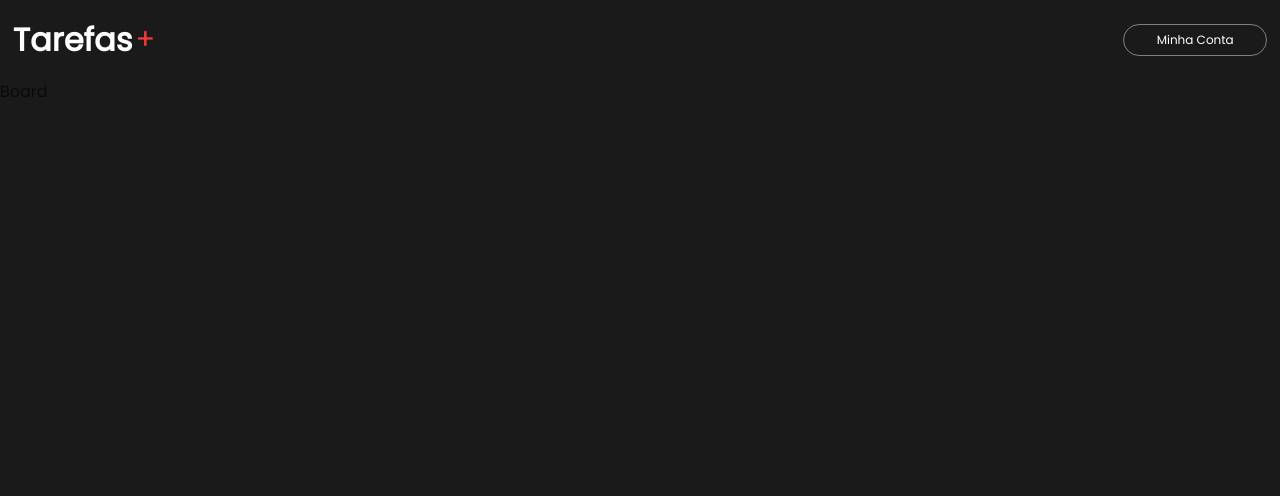
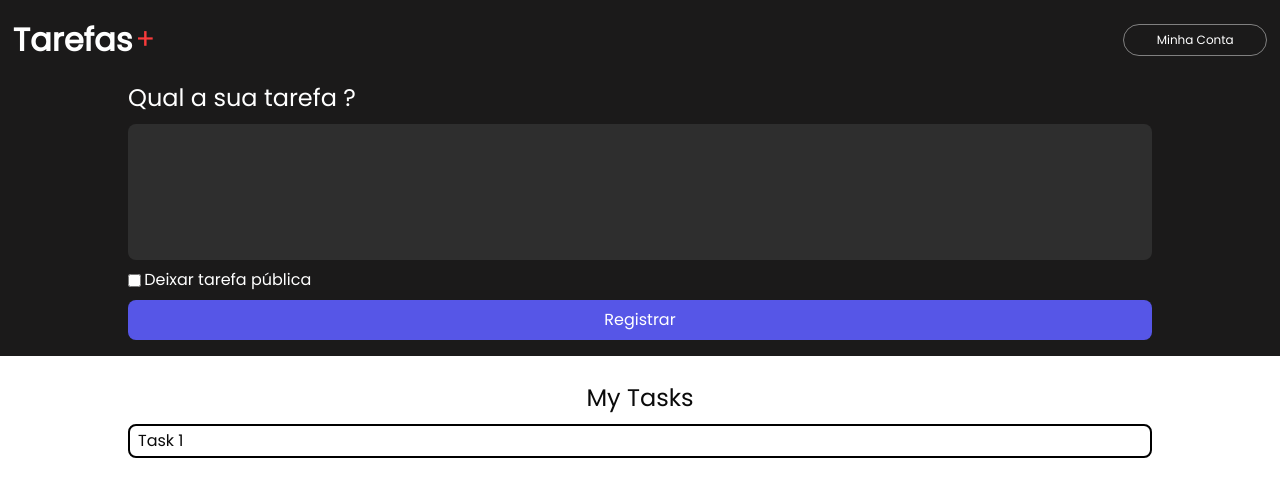
Before and after one commit to ThomazHilario/board-tasks, a Next.js app: page /board in a window 1280 px wide. Shown: the top 496 px of the page. Built offline with nearby package versions, Linux system fonts and the light colour scheme; no server answers; sample sign-in values are in the browser's storage.

Commit message:
Feat: Create initial dashboard

```diff
--- /dev/null
+++ b/src/Components/Board/BoardContent/index.tsx
@@ -0,0 +1,67 @@
+"use client";
+
+// React
+import { FormEvent, useState } from "react"
+
+// Components
+import { TasksSection } from "../tasksSection"
+
+// Css style
+import style from '../board-content.module.css'
+import { comment } from "postcss";
+
+export const BoardContent = () => {
+
+    const [tasks, setTasks] = useState([{
+        id: '1',
+        value: 'Task 1',
+        isPublic: true,
+        comments: []
+    }])
+
+    // input value
+    const [inputValue, setInputValue] = useState('')
+
+    // task is public
+    const [taskIsPublic, setTaskIsPublic] = useState(false)
+
+    const handleAddTask = (e: FormEvent) => {
+        e.preventDefault()
+
+        setTasks([
+            {
+                id: crypto.randomUUID() as string,
+                value: inputValue,
+                isPublic: taskIsPublic,
+                comments: []
+            },
+            ...tasks
+        ])
+    }
+
+    return(
+        <>
+            <article className={style.createTaskContainer}>
+                <h2>Qual a sua tarefa ?</h2>
+                <form className={style.formAddTask} onSubmit={(e) => handleAddTask(e)}>
+                    <textarea
+                        rows={5}
+                        cols={10}
+                        value={inputValue}
+                        onChange={(e) => setInputValue(e.target.value)}
+                    />
+                    <div>
+                        <input
+                        type="checkbox"
+                        checked={taskIsPublic}
+                        onChange={(e) => setTaskIsPublic(e.target.checked)}/>
+                        <label>Deixar tarefa pública</label>
+                    </div>
+                    <button>Registrar</button>
+                </form>
+            </article>
+
+            <TasksSection tasks={tasks}/>
+        </>
+    )
+}
--- /dev/null
+++ b/src/Components/Board/board-content.module.css
@@ -0,0 +1,70 @@
+.createTaskContainer{
+    display: block;
+    margin: auto;
+    width: 80%;
+    color: white;
+
+    h2{
+        font-size: 1.5rem;
+        margin-bottom: 0.5rem;
+    }
+
+    .formAddTask{
+        width: 100%;
+        display: flex;
+        flex-direction: column;
+        gap: 0.5rem;
+
+        textarea {
+            width: 100%;
+            resize: none;
+            border-radius: 0.5rem;
+            padding: 0.5rem;
+            background-color: rgb(46, 46, 46);
+            color: white;
+            border: none;
+            outline: none;
+        }
+
+        div{
+            display: flex;
+            align-items: center;
+            gap: 0.2rem;
+        }
+
+        button{
+            width: 100%;
+            background-color: rgb(86, 86, 231);
+            color: white;
+            border: none;
+            border-radius: 0.5rem;
+            padding: 0.5rem;
+            cursor: pointer;
+        }
+    }
+}
+
+.tasksSectionContainer{
+    background-color: white;
+    display: flex;
+    flex-direction: column;
+    align-items: center;
+    flex-basis: 90%;
+    gap: 0.5rem;
+
+    h2{
+        font-size: 1.5rem;
+        margin-top: 1.5rem;
+    }
+
+    ul {
+        width: 80%;
+
+        li{
+            border: 2px solid black;
+            padding: 0.2rem 0.5rem;
+            border-radius: 0.5rem;
+            cursor: pointer;
+        }
+    }
+}
--- /dev/null
+++ b/src/Components/Board/tasksSection/index.tsx
@@ -0,0 +1,17 @@
+import style from '../board-content.module.css'
+
+export const TasksSection = ({tasks}: any) => {
+    return(
+        <section className={style.tasksSectionContainer}>
+            <h2>My Tasks</h2>
+
+            <ul>
+                {tasks.map(task => (
+                    <li key={task.id}>
+                        {task.value}
+                    </li>
+                ))}
+            </ul>
+        </section>
+    )
+}
--- /dev/null
+++ b/src/app/board/board.module.css
@@ -0,0 +1,7 @@
+.boardContainer{
+    width: 100%;
+    height: 100%;
+    display: flex;
+    flex-direction: column;
+    gap: 1rem;
+}
--- a/src/app/board/page.tsx
+++ b/src/app/board/page.tsx
@@ -1,17 +1,24 @@
+import { BoardContent } from "@/Components/Board/BoardContent";
 import { getServerSession } from "next-auth";
 import { redirect } from "next/navigation";
 
+// Css style
+import style from './board.module.css'
+
 export default async function Board() {
 
+    // Get session user
     const session = await getServerSession()
 
+    // If user is not logged in, redirect to home
     if(!session){
+
         redirect('/')
     }
 
     return (
-        <div>
-            <h1>Board</h1>
-        </div>
+        <section className={style.boardContainer}>
+            <BoardContent/>
+        </section>
     );
 }
--- a/src/app/globals.css
+++ b/src/app/globals.css
@@ -130,3 +130,10 @@ body{
     @apply bg-background text-foreground;
   }
 }
+
+main{
+  display: flex;
+  justify-content: center;
+  align-items: center;
+  height: calc(100% - 10vh);
+}
--- a/src/app/layout.tsx
+++ b/src/app/layout.tsx
@@ -23,7 +23,9 @@ export default function RootLayout({
     <html lang="pt-br">
       <body className={`${poppinsSans.variable}`}>
           <Header/>
-          {children}
+          <main>
+            {children}
+          </main>
       </body>
     </html>
   );
```
